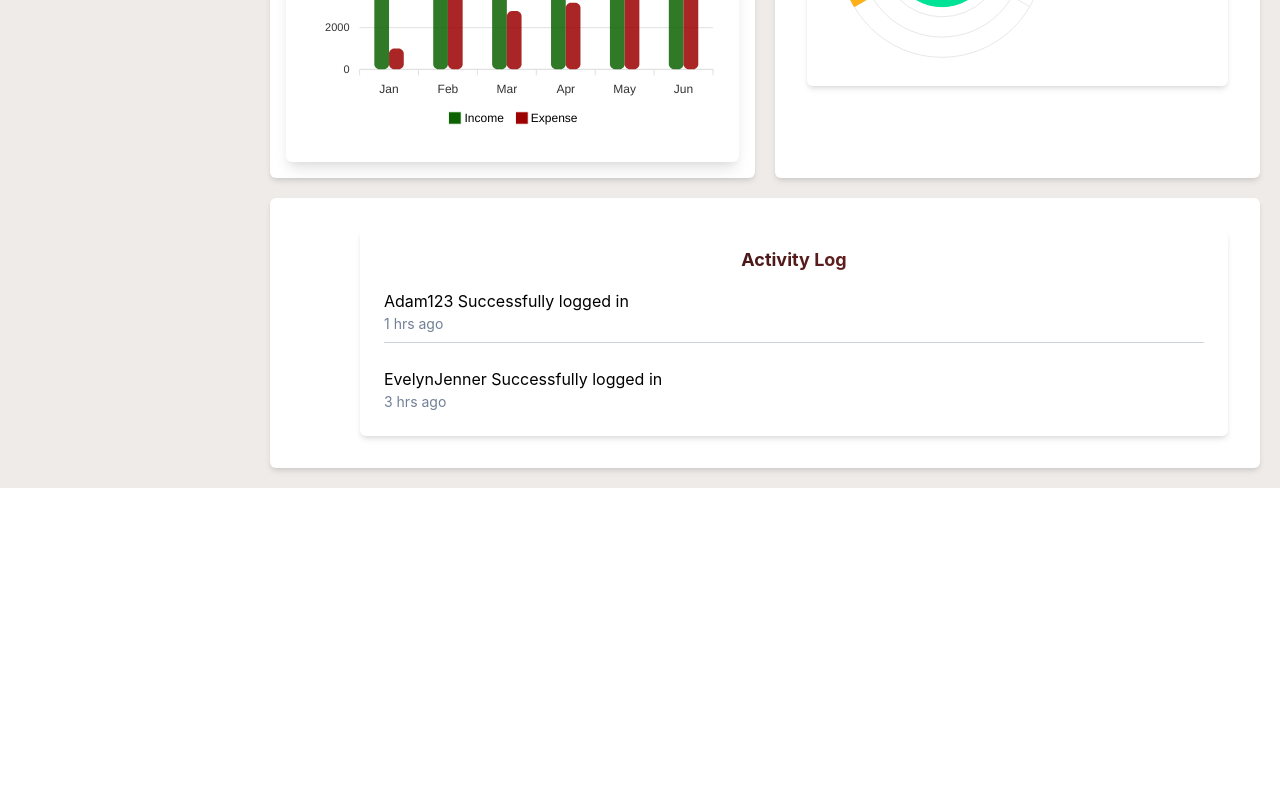
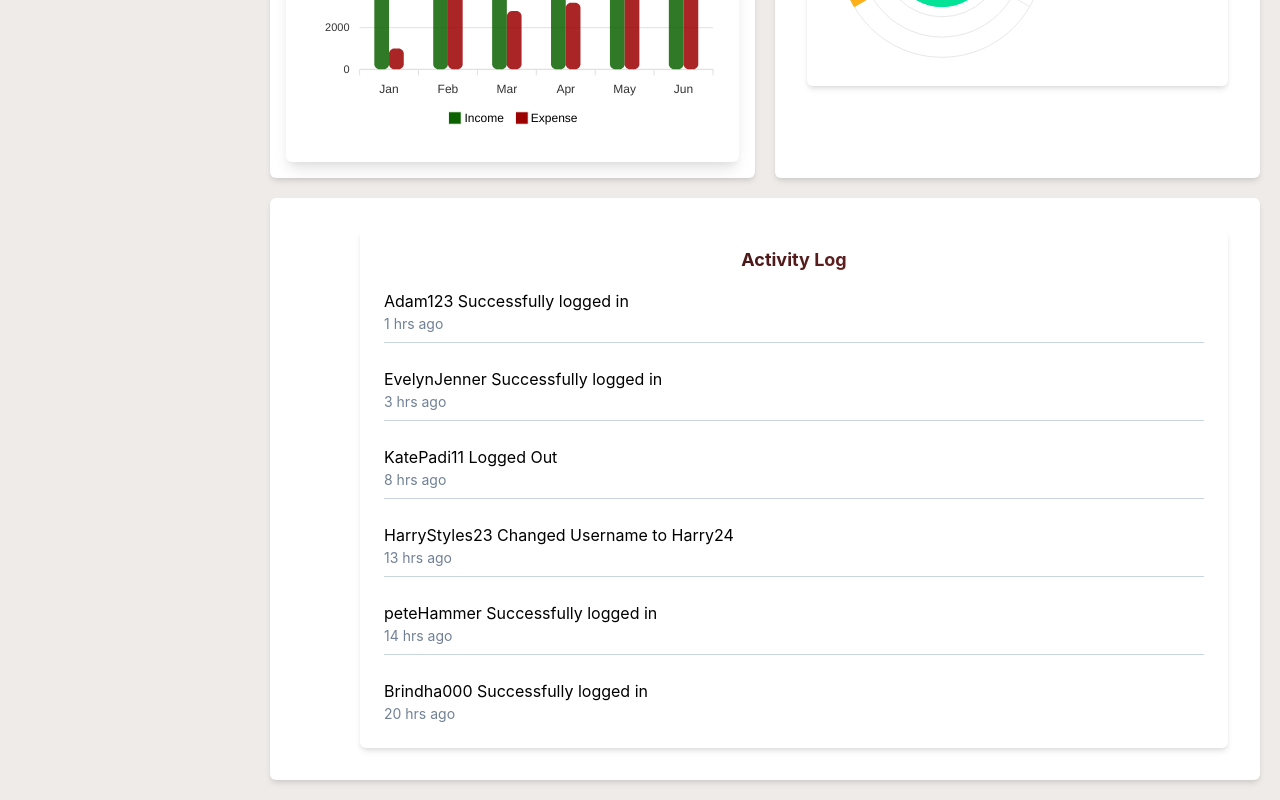
Before and after one commit to Rukshika01/my-dashboard, a React (Vite) app: page / in a window 1280 px wide. Shown: the part 1142-1942 px from the top of the page. Before the commit the page ends 1630 px from the top, so only its background shows below. Built offline with nearby package versions, Linux system fonts and the light colour scheme.

Commit message:
Added more messages to the log

```diff
--- a/src/components/ActivityLogComponent.jsx
+++ b/src/components/ActivityLogComponent.jsx
@@ -3,7 +3,10 @@ import { Box, VStack, Text, useColorMode } from "@chakra-ui/react";
 const logs = [
   { message: "Adam123 Successfully logged in", time: "1 hrs ago" },
   { message: "EvelynJenner Successfully logged in", time: "3 hrs ago" },
-
+  { message: "KatePadi11 Logged Out", time: "8 hrs ago" },
+  { message: "HarryStyles23 Changed Username to Harry24", time: "13 hrs ago" },
+  { message: "peteHammer Successfully logged in", time: "14 hrs ago" },
+  { message: "Brindha000 Successfully logged in", time: "20 hrs ago" },
 ];
 
 const ActivityLog = () => {
```
